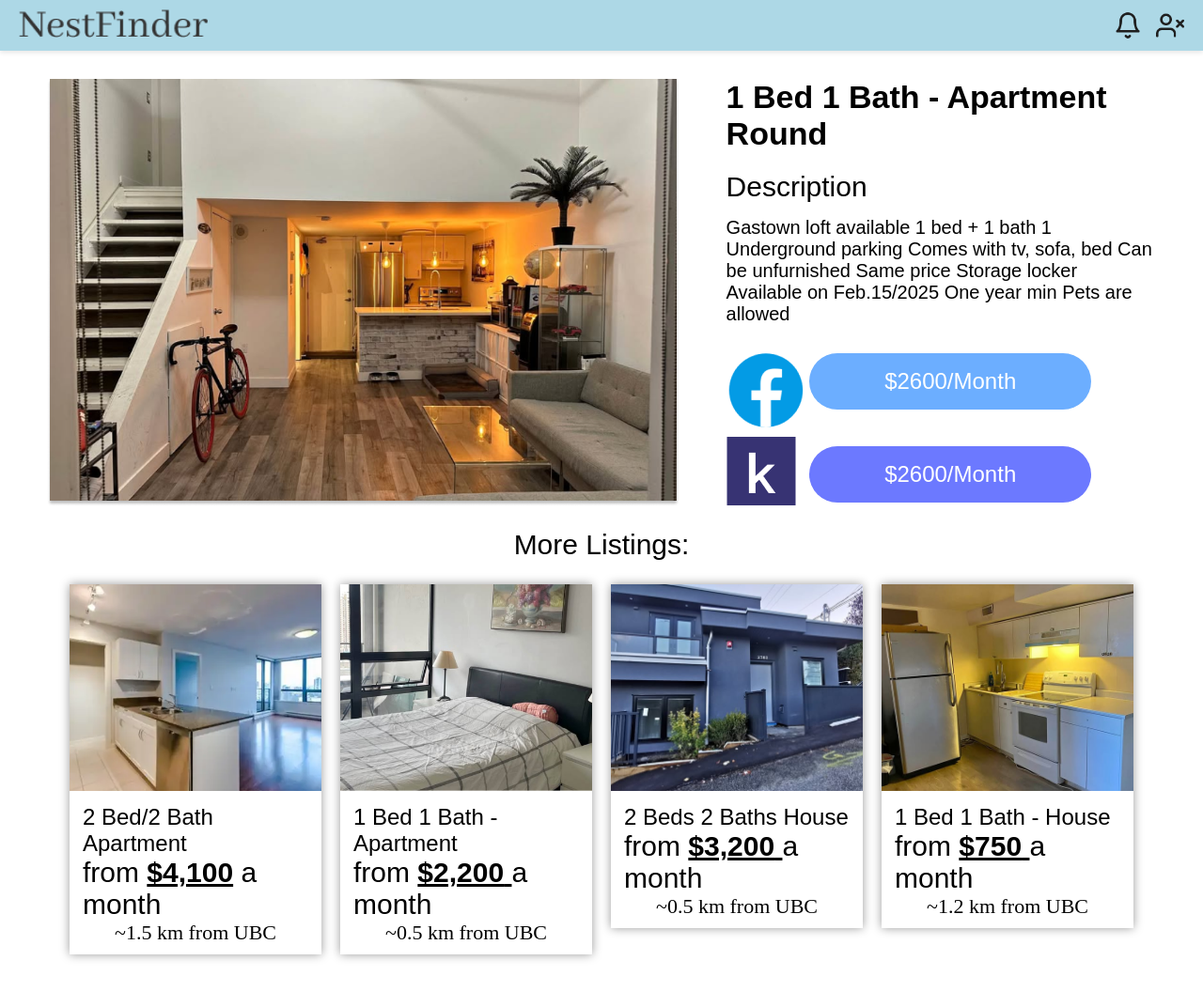
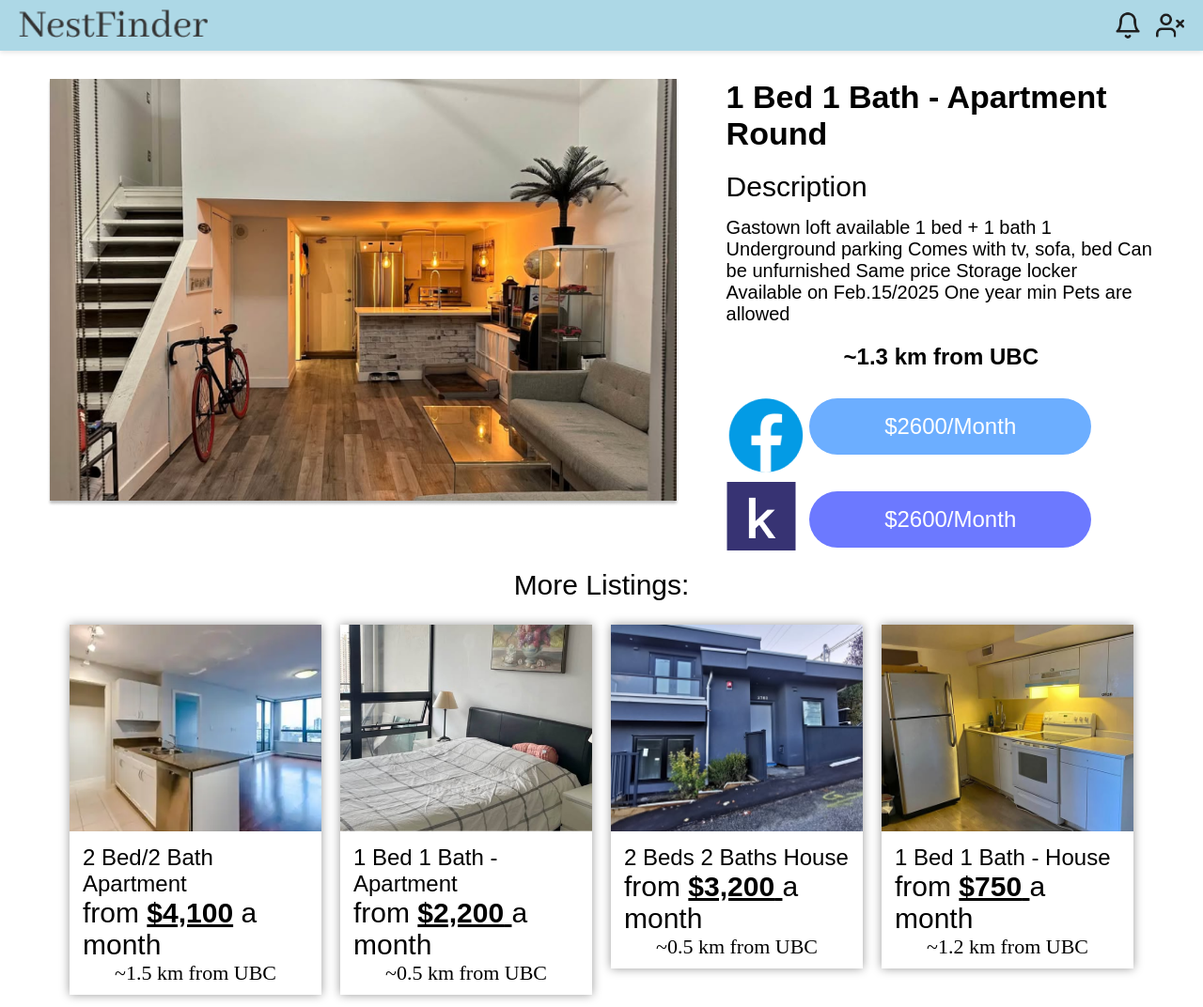
Before and after one commit to anthonyl8/nest-finder, a plain HTML site: page housepage.html in a window 1280 px wide. Shown: the top 1072 px of the page at 94% size. Drawn offline with Linux system fonts and the light colour scheme; a web font is replaced by a local one.

Commit message:
add distance from UBC to house page

```diff
--- a/housepage.html
+++ b/housepage.html
@@ -35,6 +35,7 @@
           Can be unfurnished Same price  Storage locker Available on Feb.15/2025 One year min
           Pets are allowed
         </p>
+        <p class="desc-distance">~1.3 km from UBC</p>
         <div class="external-links">
           <div><img src="icons/facebook-logo.png" class="external-logo"></div>
           <div>
--- a/style.css
+++ b/style.css
@@ -516,6 +516,14 @@ font-family: Abhaya Libre, Arial, sans-serif;
   margin-bottom: 20px;
 }
 
+.desc-distance {
+  font-size: 24px;
+  font-family: Arial, sans-serif;
+  font-weight: bold;
+  text-align: center;
+  margin-bottom: 20px;
+}
+
 .external-links {
   display: grid;
   grid-template-columns: 15% 85%;
```
